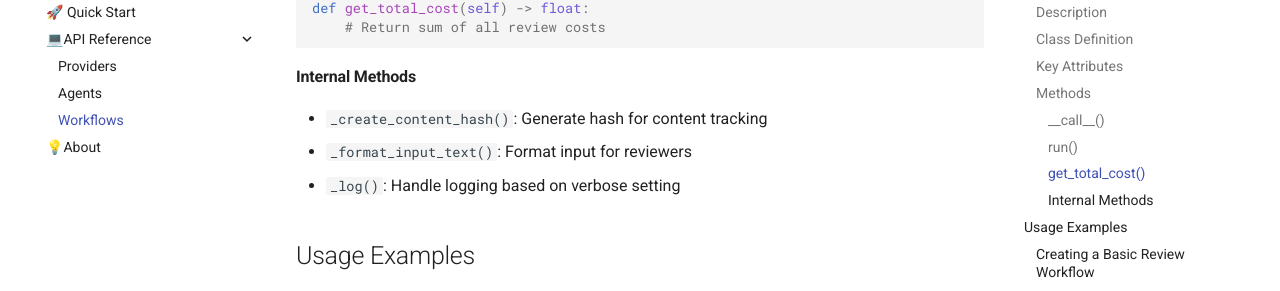
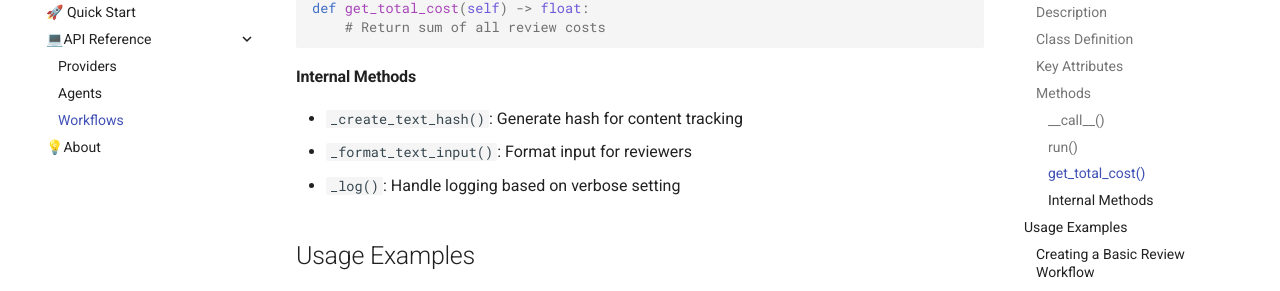
Before and after one commit to kevinchung58/LatteReview, an MkDocs documentation site: the page built from docs/api/workflows.md, in a window 1280 px wide and 900 px high, scrolled down 1509 px. Shown: the part 150-441 px from the top of the window. Built offline with MkDocs 1.6.1 and Material for MkDocs 9.7.7, drawn with Linux system fonts in a browser that asks for light colours; comment, search, counter and statistics services are not loaded.

Commit message:
clarified the text-related variables and methods in review_workflow.py

```diff
--- a/docs/api/workflows.md
+++ b/docs/api/workflows.md
@@ -68,8 +68,8 @@ def get_total_cost(self) -> float:
 
 #### Internal Methods
 
-- `_create_content_hash()`: Generate hash for content tracking
-- `_format_input_text()`: Format input for reviewers
+- `_create_text_hash()`: Generate hash for content tracking
+- `_format_text_input()`: Format input for reviewers
 - `_log()`: Handle logging based on verbose setting
 
 ## Usage Examples
```
Also changed, not shown: CHANGELOG.md (+1 -1 lines), 4 other files.
